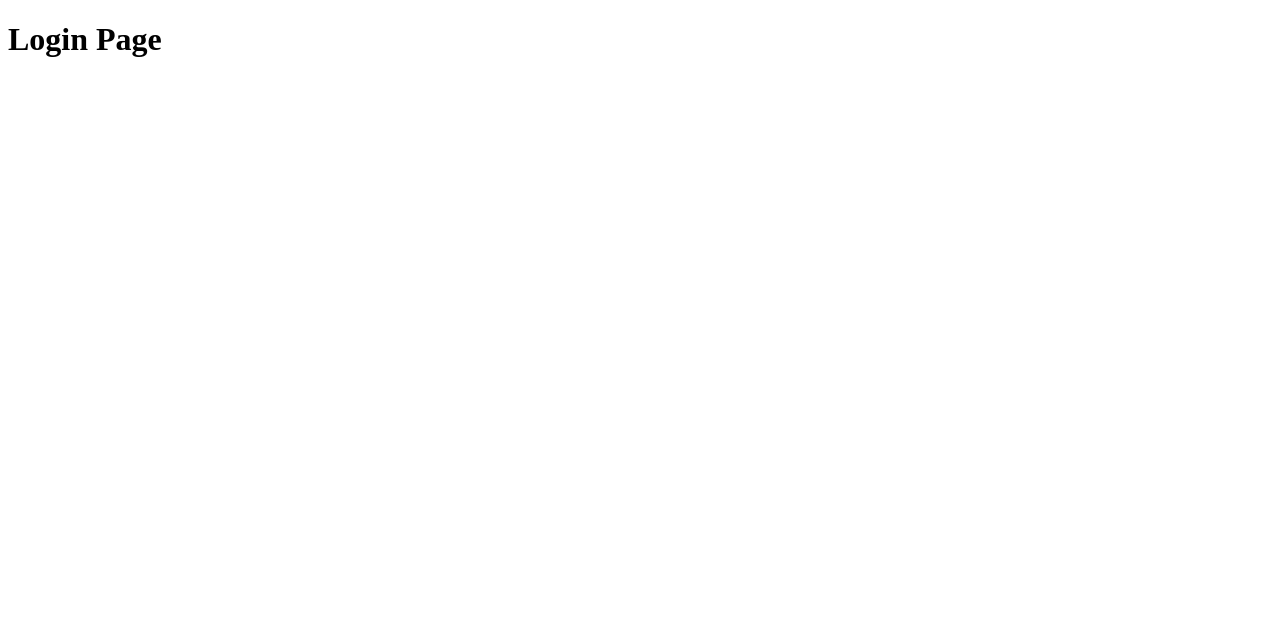
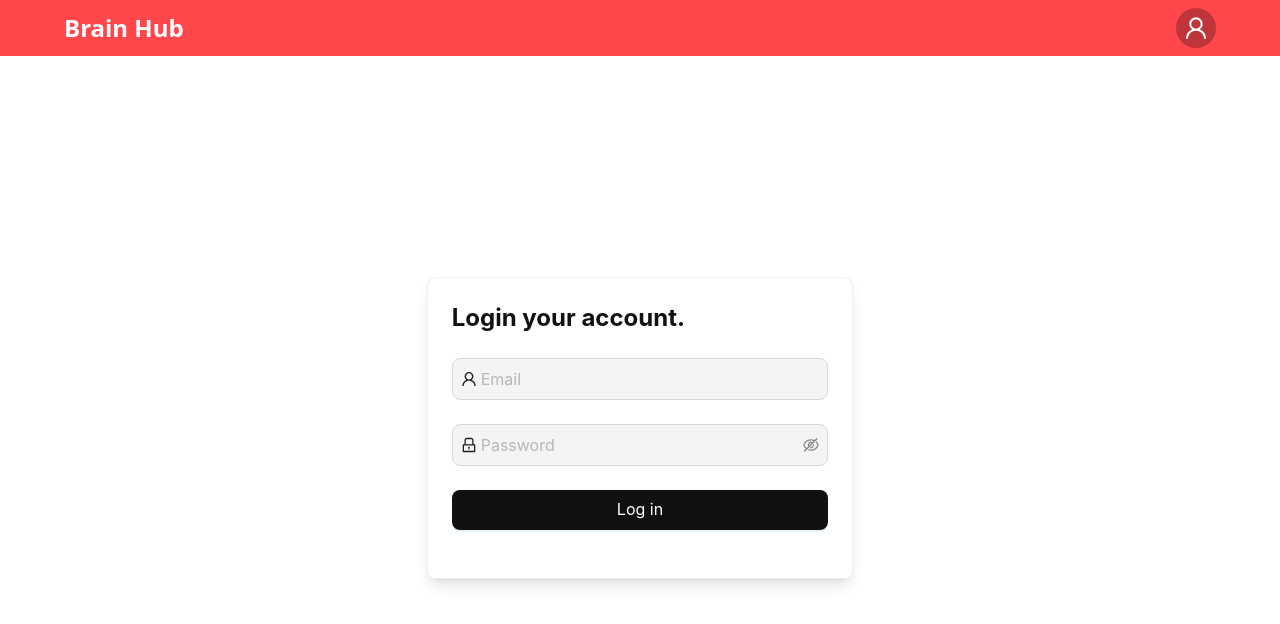
Before and after one commit to erbibords/brainhub-client, a React (Vite) app: page /login in a window 1280 px wide. Shown: the top 624 px of the page. Built offline with nearby package versions, Linux system fonts and the light colour scheme.

Commit message:
setup tailwind, initial branding, login page and auth context

```diff
--- a/package.json
+++ b/package.json
@@ -15,17 +15,19 @@
     "luxon": "^3.4.4",
     "react": "^18.2.0",
     "react-dom": "^18.2.0",
-    "react-router-dom": "^6.23.1",
-    "tailwindcss": "^3.4.3"
+    "react-router-dom": "^6.23.1"
   },
   "devDependencies": {
     "@types/react": "^18.2.66",
     "@types/react-dom": "^18.2.22",
     "@vitejs/plugin-react": "^4.2.1",
+    "autoprefixer": "^10.4.19",
     "eslint": "^8.57.0",
     "eslint-plugin-react": "^7.34.1",
     "eslint-plugin-react-hooks": "^4.6.0",
     "eslint-plugin-react-refresh": "^0.4.6",
+    "postcss": "^8.4.38",
+    "tailwindcss": "^3.4.3",
     "vite": "^5.2.0"
   }
 }
--- /dev/null
+++ b/postcss.config.cjs
@@ -0,0 +1,7 @@
+// postcss.config.js
+module.exports = {
+    plugins: {
+      tailwindcss: {},
+      autoprefixer: {},
+    },
+  }
--- a/src/App.jsx
+++ b/src/App.jsx
@@ -1,6 +1,5 @@
 import React from "react";
 import { BrowserRouter as Router, Route, Routes } from "react-router-dom";
-
 import Enrollment from "./pages/enrollment/enrollment";
 import Login from "./pages/login/login-page";
 import Students from "./pages/students/students-list";
@@ -11,10 +10,12 @@ import ViewPayment from "./pages/payments/view-payment";
 import Courses from "./pages/courses/course-list";
 import ViewCourse from "./pages/courses/view-course";
 import AddCourse from "./pages/courses/add-course";
+import Navbar from "./components/NavBar/Navbar";
 
 const App = () => {
   return (
     <Router>
+      <Navbar />
       <Routes>
         <Route path="/enrollment" element={<Enrollment />} />
         <Route path="/login" element={<Login />} />
--- /dev/null
+++ b/src/components/Input/Input.jsx
@@ -0,0 +1,14 @@
+import React from "react";
+import { Input, InputNumber } from "antd";
+
+const CustomInput = ({ type = "text", ...others }) => {
+  if (type === "number") {
+    return <InputNumber size="large" {...others} />;
+  }
+  if (type === "password") {
+    return <Input.Password size="large" {...others} />;
+  }
+  return <Input {...others} size="large" />;
+};
+
+export default CustomInput;
--- /dev/null
+++ b/src/components/NavBar/Navbar.jsx
@@ -0,0 +1,31 @@
+// src/Navbar.js
+import React from "react";
+import { Menu, Dropdown, Avatar } from "antd";
+import { UserOutlined, LogoutOutlined } from "@ant-design/icons";
+
+const Navbar = () => {
+  const menu = (
+    <Menu>
+      <Menu.Item key="logout" icon={<LogoutOutlined />}>
+        Logout
+      </Menu.Item>
+    </Menu>
+  );
+
+  return (
+    <nav className="bg-secondary px-4 py-2">
+      <div className="flex justify-between items-center max-w-6xl mx-auto">
+        <div className="text-white text-2xl font-bold">Brain Hub</div>
+        <Dropdown overlay={menu} placement="bottomRight">
+          <Avatar
+            size="large"
+            icon={<UserOutlined />}
+            className="cursor-pointer"
+          />
+        </Dropdown>
+      </div>
+    </nav>
+  );
+};
+
+export default Navbar;
--- /dev/null
+++ b/src/contexts/auth.jsx
@@ -0,0 +1,41 @@
+// auth.jsx
+import React, { createContext, useContext, useCallback, useState } from "react";
+import axios from "axios";
+
+export const AuthContext = createContext(); // Export AuthContext directly
+
+export const AuthProvider = ({ children }) => {
+  const [isAuthenticated, setIsAuthenticated] = useState(false);
+  const [isLoading, setIsLoading] = useState(false);
+
+  const login = useCallback(
+    async (email, password) => {
+      setIsLoading(true);
+      try {
+        const res = await axios.post("/login", {
+          username: email,
+          password,
+        });
+        console.log(res);
+        if (res) {
+          setIsLoading(false);
+          setIsAuthenticated(true);
+        }
+      } catch (error) {
+        setIsLoading(false);
+        setIsAuthenticated(false);
+      }
+    },
+    [axios]
+  );
+
+  return (
+    <AuthContext.Provider value={{ isAuthenticated, isLoading, login }}>
+      {children}
+    </AuthContext.Provider>
+  );
+};
+
+export const useAuth = () => {
+  return useContext(AuthContext);
+};
--- a/src/contexts/students.js
+++ b/src/contexts/students.js
@@ -1,8 +1,8 @@
-import React, { createContext, useState } from 'react';
+import React, { createContext, useCallback, useMemo, useState } from 'react';
 
-// Create the context with default values
 const StudentContext = createContext({
   students: [],
+  getStudentStatus: 'loading' | 'ready' | 'error' | '404',
   addStudent: () => {},
   updateStudent: () => {},
 });
@@ -14,16 +14,24 @@ export const StudentProvider = ({ children }) => {
     setStudents([...students, student]);
   };
 
-  const updateStudent = (updatedStudent) => {
-    setStudents(students.map(student =>
-      student.id === updatedStudent.id ? updatedStudent : student
-    ));
-  };
+  const updateStudent = useCallback((updatedStudent) => {
+      setStudents(students.map(student =>
+        student.id === updatedStudent.id ? updatedStudent : student
+      ));
+  });
 
+  const getStudents = useCallback(() => {
+      setStudents([])
+  })
 
+  const values = useMemo(() => {
+    return{ students, addStudent, updateStudent, removeStudent }
+  }, [
+    students, addStudent, updateStudent
+  ])
 
   return (
-    <StudentContext.Provider value={{ students, addStudent, updateStudent, removeStudent }}>
+    <StudentContext.Provider value={values}>
       {children}
     </StudentContext.Provider>
   );
--- /dev/null
+++ b/src/index.css
@@ -0,0 +1,12 @@
+@tailwind base;
+@tailwind components;
+@tailwind utilities;
+
+
+html, body {
+    box-sizing: border-box;
+    padding: 0;
+    margin: 0;
+    height: 100%;
+    width: 100%;
+}
--- a/src/main.jsx
+++ b/src/main.jsx
@@ -1,9 +1,22 @@
+// index.js
 import React from "react";
+import "antd/dist/reset.css";
 import ReactDOM from "react-dom/client";
 import App from "./App.jsx";
+import axios from "axios";
+import "./index.css";
+// import { AuthContext } from "./contexts/auth.jsx"; // Import using curly braces
+
+if (process.env.NODE_ENV === "development") {
+  axios.defaults.baseURL = "https://brainhub-service.onrender.com/";
+} else {
+  axios.defaults.baseURL = "https://brainhub-service.onrender.com/";
+}
 
 ReactDOM.createRoot(document.getElementById("root")).render(
   <React.StrictMode>
+    {/* <AuthContext.Provider> */}
     <App />
+    {/* </AuthContext.Provider> */}
   </React.StrictMode>
 );
--- a/src/pages/login/login-page.jsx
+++ b/src/pages/login/login-page.jsx
@@ -1,9 +1,64 @@
-import React from "react";
+// src/pages/login/login-page.js
+import React, { useCallback } from "react";
+import CustomInput from "../../components/Input/Input";
+import { Form, Button, Card } from "antd";
+import { UserOutlined, LockOutlined } from "@ant-design/icons";
 
 const Login = () => {
+  const onFinish = useCallback(async (values) => {
+    console.log("Received values of form: ", values);
+
+    // await login({
+    //   email: values.email,
+    //   password: values.password,
+    // });
+  }, []);
+
   return (
-    <div>
-      <h1>Login Page</h1>
+    <div className="flex items-center justify-center h-[calc(100vh-56px)]">
+      <Card className="w-1/3 shadow-lg">
+        <h2 className="text-2xl font-bold mb-6 text-primary">
+          Login your account.
+        </h2>
+        <Form
+          name="login"
+          initialValues={{ remember: true }}
+          onFinish={onFinish}
+          layout="vertical"
+        >
+          <Form.Item
+            name="email"
+            rules={[{ required: true, message: "Please input your email!" }]}
+          >
+            <CustomInput
+              prefix={<UserOutlined className="site-form-item-icon" />}
+              placeholder="Email"
+              className="bg-gray-100 p-2"
+            />
+          </Form.Item>
+          <Form.Item
+            name="password"
+            rules={[{ required: true, message: "Please input your Password!" }]}
+          >
+            <CustomInput
+              type="password"
+              prefix={<LockOutlined className="site-form-item-icon" />}
+              placeholder="Password"
+              className="bg-gray-100 p-2"
+            />
+          </Form.Item>
+          <Form.Item>
+            <Button
+              type="primary"
+              htmlType="submit"
+              size="large"
+              className="w-full bg-primary text-white"
+            >
+              Log in
+            </Button>
+          </Form.Item>
+        </Form>
+      </Card>
     </div>
   );
 };
--- /dev/null
+++ b/tailwind.config.js
@@ -0,0 +1,16 @@
+// tailwind.config.js
+module.exports = {
+  content: [
+    "./src/**/*.{js,jsx,ts,tsx}",
+  ],
+  theme: {
+    extend: {
+      colors: {
+        primary: '#111111',
+        secondary: '#FF474C',
+        tertiary: '#B2BEB5',
+      },
+    },
+  },
+  plugins: [],
+}
```
Also changed, not shown: src/contexts/auth.js (deleted), 1 other file (tests, documents, lock files or other folders).
